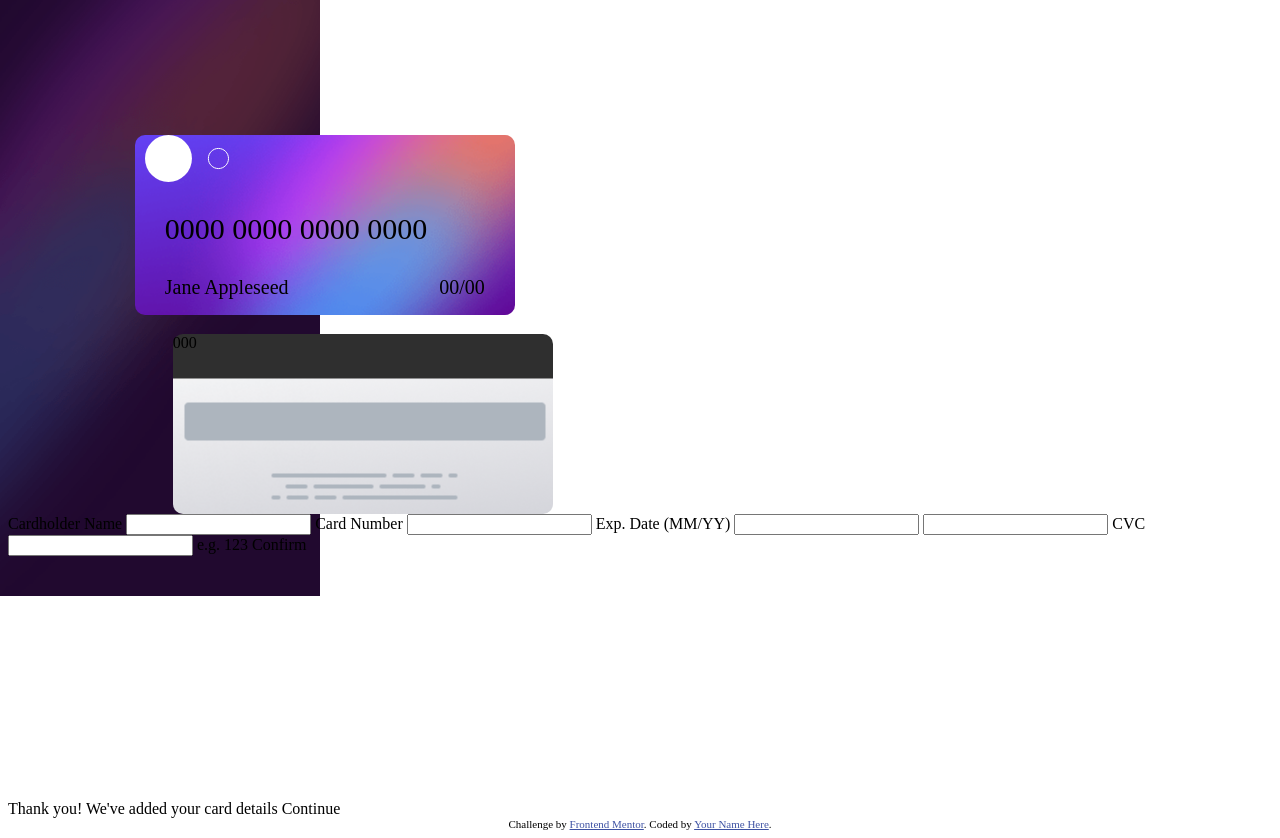
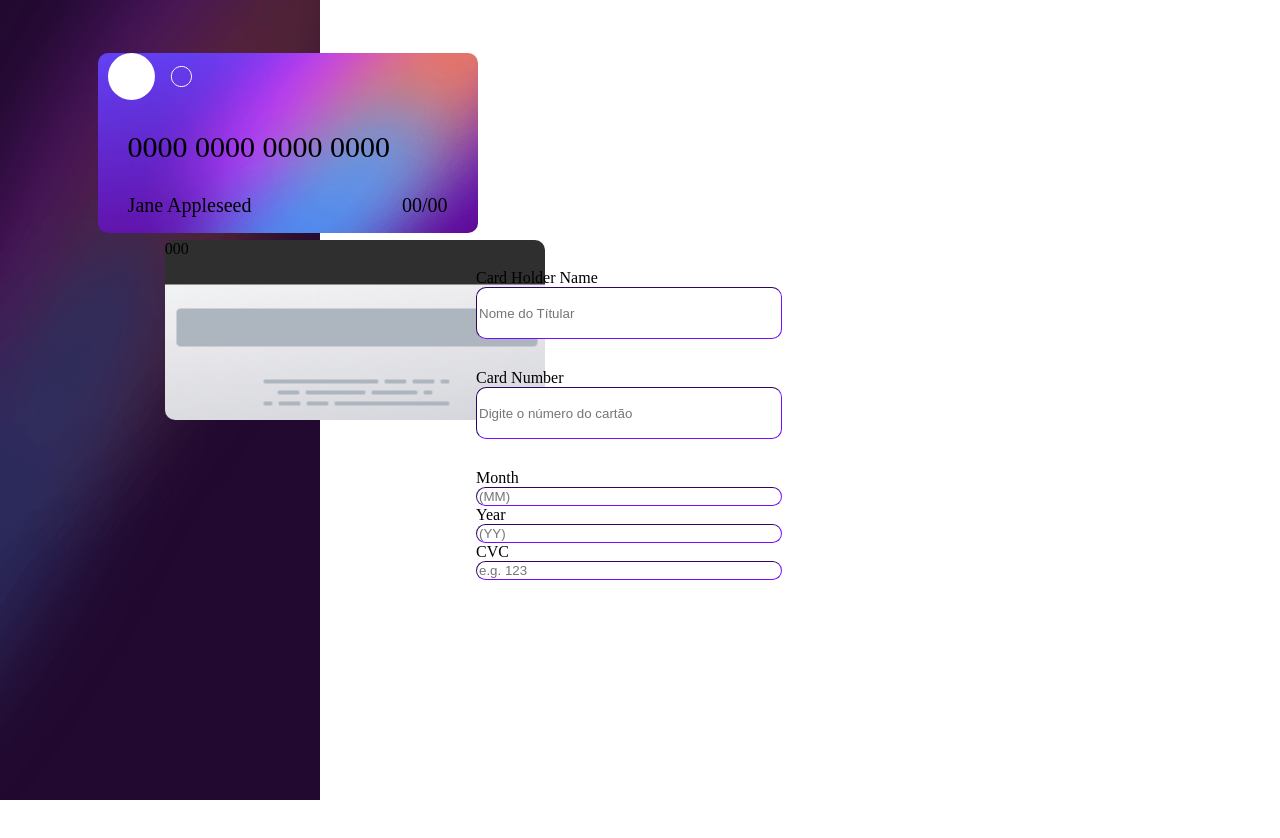
Before and after one commit to Gustavo-A-Machado/credit-card, a plain HTML site: page index.html in a window 1280 px wide. After the commit the page ends 808 px from the top, so only its background shows below. Drawn offline with Linux system fonts and the light colour scheme.

Commit message:
Updated version on the HTML, CSS

```diff
--- a/index.html
+++ b/index.html
@@ -16,7 +16,7 @@
 </head>
 <body>
   <main>
-    <div class="cards ">
+    <div class="cards">
       <div class="card__front">
         <svg width="110" height="47" fill="none" xmlns="http://www.w3.org/2000/svg"><ellipse cx="23.478" cy="23.5" rx="23.478" ry="23.5" fill="#fff"/><path d="M83.5 23.5c0 5.565-4.507 10.075-10.065 10.075-5.559 0-10.065-4.51-10.065-10.075 0-5.565 4.506-10.075 10.065-10.075 5.558 0 10.065 4.51 10.065 10.075Z" stroke="#fff"/></svg>
         <ul>
@@ -35,35 +35,31 @@
         <div class="card__back">000
         </div>
     </div>
+    <div class="form-input">
+      <form action="#">
 
-    <div class="form">
-      <form action="">
-      Cardholder Name
-      <input type="text">
+      <div class="input-box">
+        <label for="cardholdername"> Card Holder Name</label>
+        <input type="text" name="cardholdername" id="cardholdername" placeholder="Nome do Títular">
+      </div>
 
-      Card Number
-      <input type="text">
+      <div class="input-box">
+        <label for="cardnumer">Card Number</label>
+        <input type="number" name="cardnumer" id="cardnumer" placeholder="Digite o número do cartão">
+      </div>
 
-      Exp. Date (MM/YY)
-      <input type="number" name="" id="">
-      <input type="number" name="" id="">
+      <div class="input-box">
+        <label for="month">Month</label>
+        <input type="number" name="month" id="month" placeholder="(MM)">
 
+        <label for="year">Year</label>
+        <input type="number" name="year" id="year" placeholder="(YY)">
 
-      CVC
-      <input type="number" name="" id="">
-      e.g. 123
-
-      Confirm
-      </form>
-    </div>
+        <label for="CVC">CVC</label>
+        <input type="number" name="cvc" id="cvc" placeholder="e.g. 123">
+      </div>
+    </form>
+  </div>
   </main>
-  Thank you!
-  We've added your card details
-  Continue
-
-  <div class="attribution">
-    Challenge by <a href="https://www.frontendmentor.io?ref=challenge" target="_blank">Frontend Mentor</a>.
-    Coded by <a href="#">Your Name Here</a>.
-  </div>
 </body>
 </html>
--- a/style.css
+++ b/style.css
@@ -1,14 +1,19 @@
 body {
     background-image: url(images/bg-main-desktop.png);
     background-repeat: no-repeat;
-    background-size: 25%;
+    background-size: 25vw 100vh;
 }
 
 main {
     display: flex;
-    flex-direction: column;
+    flex-direction: row;
     width: 99vw;
     height: 99vh;
+}
+
+.cards {
+    width: 35vw;
+    height: 100vh;
 }
 
 .card__front {
@@ -18,7 +23,7 @@ main {
     width: 380px;
     height: 180px;
     margin-top: 10%;
-    margin-left: 10%;
+    margin-left: 20%;
     border-radius: 10px;
 }
 
@@ -51,6 +56,33 @@ main {
     width: 380px;
     height: 180px;
     margin-top: 1.5%;
-    margin-left: 13%;
+    margin-left: 35%;
     border-radius: 10px;
 }
+
+.form-input {
+    display: flex;
+    align-items: center;
+    justify-content: center;
+}
+
+
+.input-box {
+    display: flex;
+    margin: 10px;
+    padding: 10px;
+    border-radius: 10px;
+}
+.input-box, input {
+    width: 300px;
+    height: 70px;
+    border-color: rgb(88, 8, 185);
+    border-radius: 10px;
+    border-width: 1.5px;
+    text-decoration: none;
+}
+
+.input-box, label {
+    display: flex;
+    flex-direction: column;
+}
```
